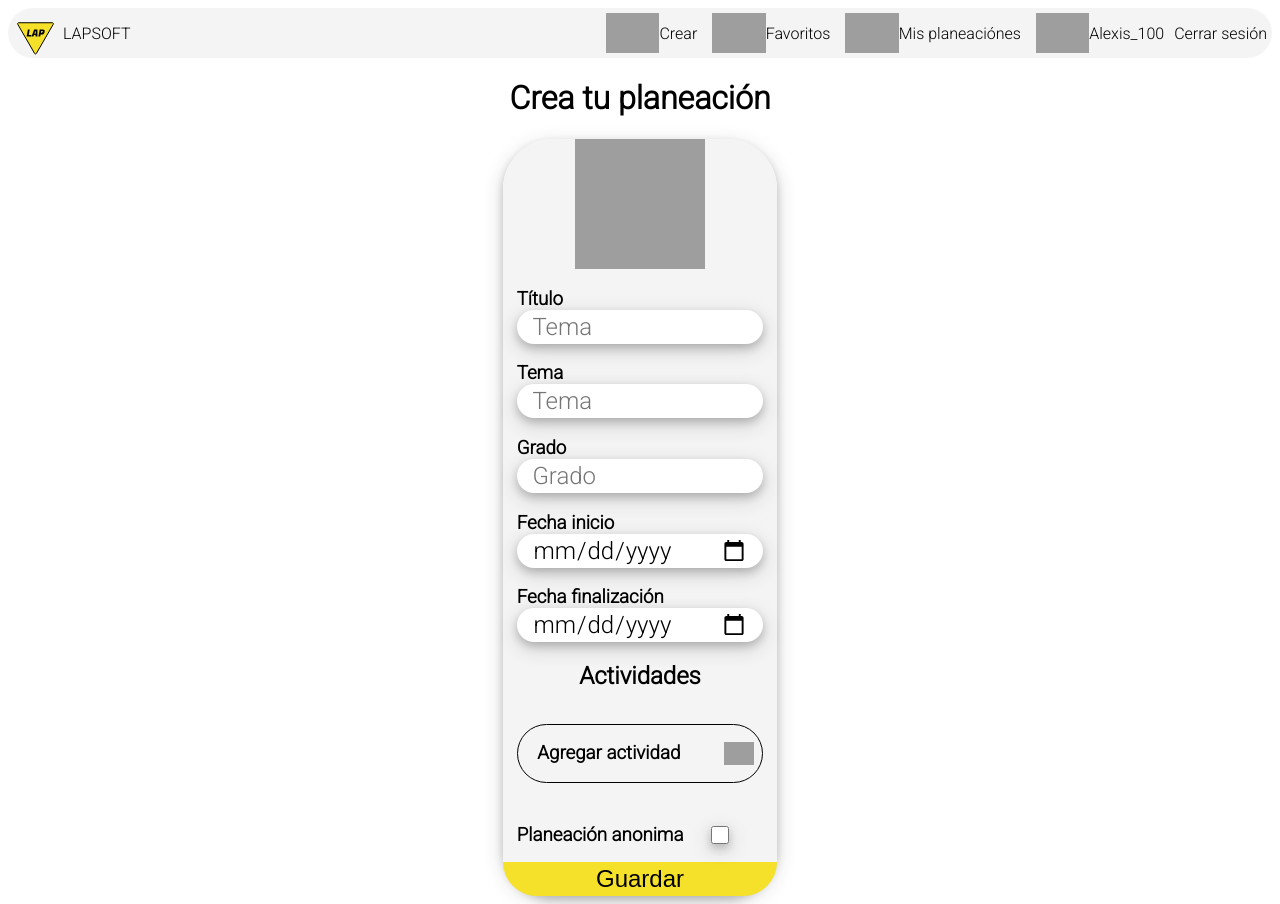
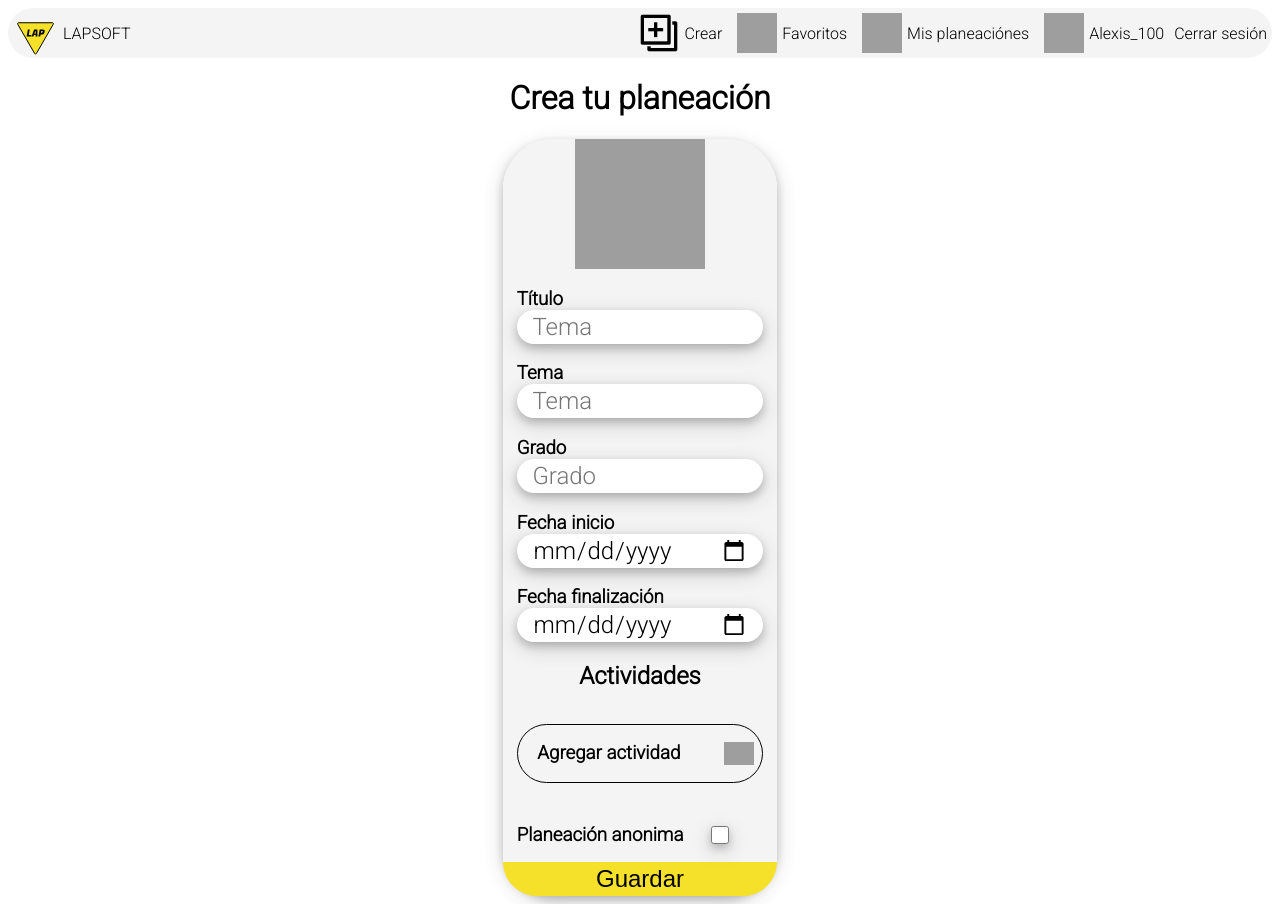
Before and after one commit to Alexisvip739/Planeacion_Docente, a Django app: page /crearPlaneacion in a window 1280 px wide. Run offline with Django 4.2, Linux system fonts and the light colour scheme; a user stored in the database is signed in; grey boxes are pictures that could not be loaded.

Commit message:
se cambio el icono de crear por uno mas significativo

```diff
--- a/docentes/static/docentes/css/style.css
+++ b/docentes/static/docentes/css/style.css
@@ -89,11 +89,12 @@
     font-family: 'Roboto', sans-serif;
 }
 .search a img{
-    height: 45px;
+    height: 49px;
 }
 .search a{
     background:var(--amarillo);
     border-radius: 0 50px 50px 0;
+    cursor: pointer;
 }
 
 .search-title{
@@ -121,7 +122,7 @@
     left: 0;
     right: 0;
     margin: auto;
-    width:fit-content;
+    width:80%;
     display: flex;
     flex-wrap: wrap;
     justify-content: center;
@@ -300,9 +301,7 @@
 .coment img{
     width: 50px;
 }
-.coment div{
 
-}
 
 .coment-message{
     background:var(--white);
--- a/docentes/templates/docentes/index.html
+++ b/docentes/templates/docentes/index.html
@@ -119,7 +119,7 @@
                         <div class="plan border-bottom">
                             <div>
                                 <img src="{% static 'icons/iconUser.svg' %}" alt="imagen usuario">
-                                <h3>${data[a].anonima==false?data[a].id_usuario.username:'Anonima'}</h3>
+                                <hmostrarModalMensaje('No se enontraron planeaciones',850);3>${data[a].anonima==false?data[a].id_usuario.username:'Anonima'}</h3>
                             </div>
                             <div>
                                 <div class="plan-star">
@@ -183,7 +183,8 @@
                         `;
                         }
                     }).catch(console.error());
-                }else{// cuando le peticion tuvo un eror 404 lo que indica que no hay nincuna planeacion con ese titulo
+                }
+                else{// cuando le peticion tuvo un eror 404 lo que indica que no hay nincuna planeacion con ese titulo
                     contPlan.innerHTML='';//limpiarmos el contenedor de planeaciones
                     mostrarModalMensaje('No se enontraron planeaciones',850);
                 }
--- a/docentes/views.py
+++ b/docentes/views.py
@@ -1,3 +1,4 @@
+from traceback import print_tb
 from django.shortcuts import render,redirect
 from django.contrib.auth import authenticate, login,logout
 from django.contrib.auth.models import User
@@ -10,6 +11,7 @@ from django.contrib.auth.decorators import  login_required
 
 #@login_required(login_url='docentes:login')
 def index(request):
+
     return render(request,'docentes/index.html',{})
 
 @login_required(login_url='docentes:login')
--- a/static/base/css/style.css
+++ b/static/base/css/style.css
@@ -70,8 +70,13 @@ body,html{/*
     display: flex;
     align-items: center;
     margin-left: 5px;
+    gap: 5px;
     margin-right: 5px;
     text-decoration: none;
     color:var(--text-color2);
     font-family: 'Roboto', sans-serif;
 }
+
+.item img{
+    width:40px;
+}
--- a/templates/base_html.html
+++ b/templates/base_html.html
@@ -28,11 +28,11 @@
             <a class="center-ex no-decoration text" href="{% url 'docentes:login' %}">Iniciar sesion</a>
             <a class="center-ex no-decoration text" href="{% url 'docentes:registrar_usuario' %}">Registrarse</a>
             {% else%}
-            <a class="center-ex no-decoration text" href="{% url 'docentes:crearPlaneacion' %}"><img src="{% static 'icons/iconPlan.svg' %}" alt="icono planeacion">Crear</a>
-            <a class="center-ex no-decoration text" href="{% url 'docentes:favoritos' %}"><img src="{% static 'icons/iconLikeDark.svg' %}" alt="icono favoritos">Favoritos</a>
-            <a class="center-ex no-decoration text" href="{% url 'docentes:misPlaneaciones' %}"><img src="{% static 'icons/iconPlan.svg' %}" alt="icono planeacion">Mis planeaciónes</a>
-            <a class="center-ex no-decoration text" href="{% url 'docentes:perfil' %}"><img src="{% static 'icons/iconUser.svg' %}" alt="icono usuario">{{user.username}}</a>
-            <a class="center-ex no-decoration text" href="{% url 'docentes:cerrar_sesion' %}">Cerrar sesión</a>
+            <a class="item center-ex no-decoration text" href="{% url 'docentes:crearPlaneacion' %}"><img src="{% static 'icons/create.png' %}" alt="icono planeacion">Crear</a>
+            <a class="item center-ex no-decoration text" href="{% url 'docentes:favoritos' %}"><img src="{% static 'icons/iconLikeDark.svg' %}" alt="icono favoritos">Favoritos</a>
+            <a class="item center-ex no-decoration text" href="{% url 'docentes:misPlaneaciones' %}"><img src="{% static 'icons/iconPlan.svg' %}" alt="icono planeacion">Mis planeaciónes</a>
+            <a class="item center-ex no-decoration text" href="{% url 'docentes:perfil' %}"><img src="{% static 'icons/iconUser.svg' %}" alt="icono usuario">{{user.username}}</a>
+            <a class="item center-ex no-decoration text" href="{% url 'docentes:cerrar_sesion' %}">Cerrar sesión</a>
             {% endif%}
         </div>
     </nav>
```
Also changed, not shown: db.sqlite3, static/icons/create.png (added).
